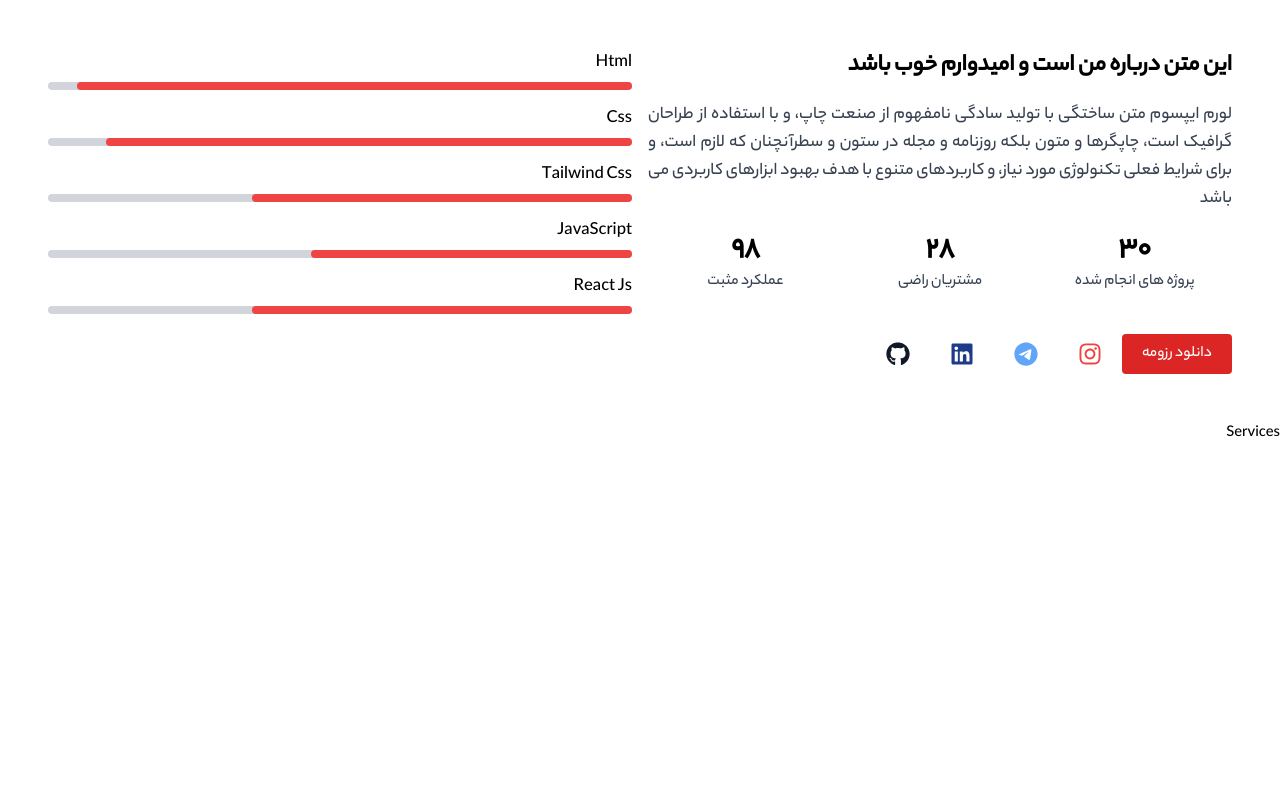
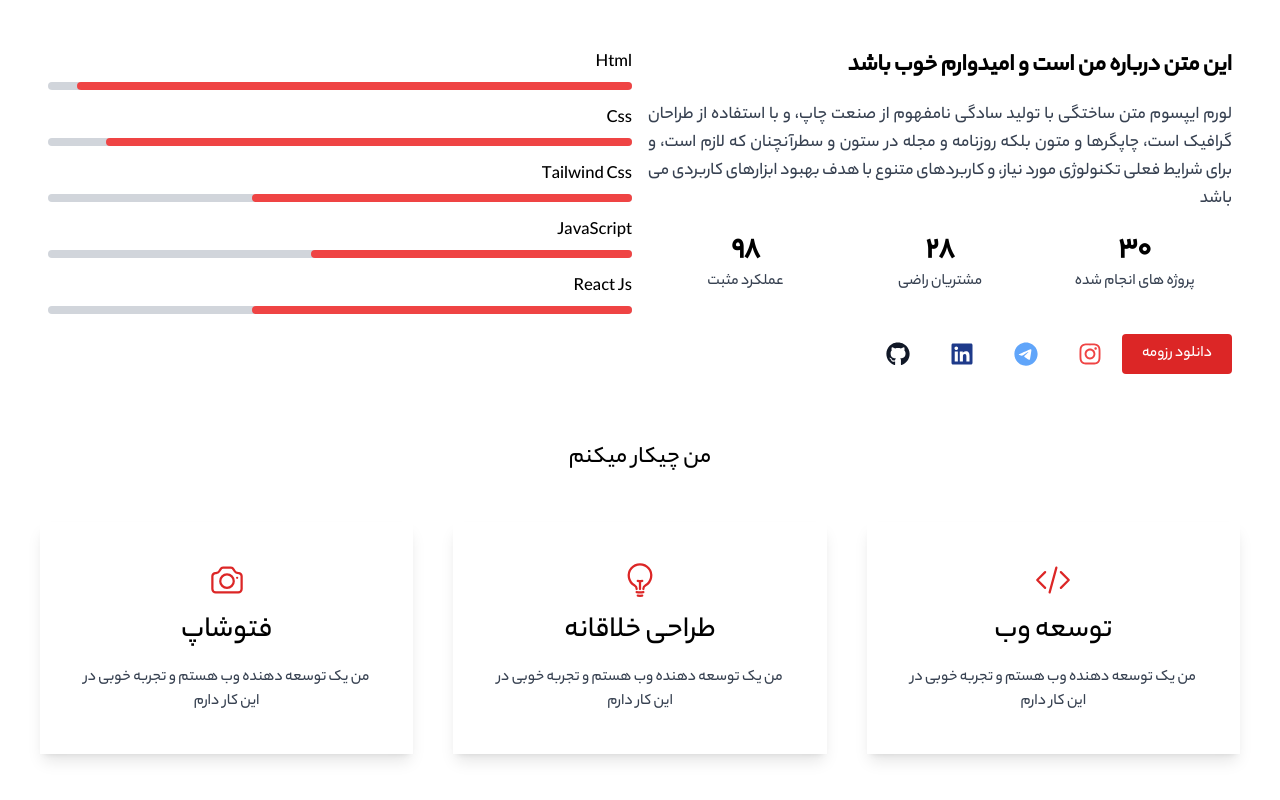
Before and after one commit to alishahi7645/alishahiwebsite, a React (Create React App) app: page / in a window 1280 px wide. Shown: the part 674-1474 px from the top of the page. Before the commit the page ends 1120 px from the top, so only its background shows below. Built offline with nearby package versions, Linux system fonts and the light colour scheme.

Commit message:
end code services

```diff
--- a/src/Components/servics/Services.jsx
+++ b/src/Components/servics/Services.jsx
@@ -1,9 +1,96 @@
-import React from 'react'
+import React from "react";
 
 function Services() {
   return (
-    <div>Services</div>
-  )
+    <div className="services w-full h-full flex align-center justify-center dark:bg-gray-900">
+      <div className="container py-5">
+        <div className="service-title w-full text-center">
+          <h1 className="text-2xl mx-auto text-center dark:text-gray-100">
+            من چیکار میکنم
+          </h1>
+        </div>
+        <div className="services-items mt-2 flex-row md:flex p-5 align-center justify-center ">
+          <div className="s-item shadow-lg p-5 m-5 border-gray-500">
+            <div className="ser-item flex-row align-center justify-center text-center p-5">
+              <div className="ser-icon mb-4">
+                <svg
+                  xmlns="http://www.w3.org/2000/svg"
+                  fill="none"
+                  viewBox="0 0 24 24"
+                  stroke-width="1.5"
+                  stroke="currentColor"
+                  class="w-9 h-9 text-red-600 mx-auto dark:text-red-500"
+                >
+                  <path
+                    stroke-linecap="round"
+                    stroke-linejoin="round"
+                    d="M17.25 6.75 22.5 12l-5.25 5.25m-10.5 0L1.5 12l5.25-5.25m7.5-3-4.5 16.5"
+                  />
+                </svg>
+              </div>
+              <p className="text-3xl dark:text-gray-100 mb-4">توسعه وب</p>
+              <span className="text-gray-700 dark:text-gray-100 mt-3">
+                من یک توسعه دهنده وب هستم و تجربه خوبی در این کار دارم
+              </span>
+            </div>
+          </div>
+          <div className="s-item shadow-lg p-5 m-5 border-gray-500">
+            <div className="ser-item flex-row align-center justify-center text-center p-5">
+              <div className="ser-icon mb-4">
+                <svg
+                  xmlns="http://www.w3.org/2000/svg"
+                  fill="none"
+                  viewBox="0 0 24 24"
+                  stroke-width="1.5"
+                  stroke="currentColor"
+                  class="w-9 h-9 text-red-600 mx-auto dark:text-red-500"
+                >
+                  <path
+                    stroke-linecap="round"
+                    stroke-linejoin="round"
+                    d="M12 18v-5.25m0 0a6.01 6.01 0 0 0 1.5-.189m-1.5.189a6.01 6.01 0 0 1-1.5-.189m3.75 7.478a12.06 12.06 0 0 1-4.5 0m3.75 2.383a14.406 14.406 0 0 1-3 0M14.25 18v-.192c0-.983.658-1.823 1.508-2.316a7.5 7.5 0 1 0-7.517 0c.85.493 1.509 1.333 1.509 2.316V18"
+                  />
+                </svg>
+              </div>
+              <p className="text-3xl dark:text-gray-100 mb-4">طراحی خلاقانه</p>
+              <span className="text-gray-700 dark:text-gray-100 mt-3">
+                من یک توسعه دهنده وب هستم و تجربه خوبی در این کار دارم
+              </span>
+            </div>
+          </div>
+          <div className="s-item shadow-lg p-5 m-5 border-gray-500">
+            <div className="ser-item flex-row align-center justify-center text-center p-5">
+              <div className="ser-icon mb-4">
+                <svg
+                  xmlns="http://www.w3.org/2000/svg"
+                  fill="none"
+                  viewBox="0 0 24 24"
+                  stroke-width="1.5"
+                  stroke="currentColor"
+                  class="w-9 h-9 text-red-600 mx-auto dark:text-red-500"
+                >
+                  <path
+                    stroke-linecap="round"
+                    stroke-linejoin="round"
+                    d="M6.827 6.175A2.31 2.31 0 0 1 5.186 7.23c-.38.054-.757.112-1.134.175C2.999 7.58 2.25 8.507 2.25 9.574V18a2.25 2.25 0 0 0 2.25 2.25h15A2.25 2.25 0 0 0 21.75 18V9.574c0-1.067-.75-1.994-1.802-2.169a47.865 47.865 0 0 0-1.134-.175 2.31 2.31 0 0 1-1.64-1.055l-.822-1.316a2.192 2.192 0 0 0-1.736-1.039 48.774 48.774 0 0 0-5.232 0 2.192 2.192 0 0 0-1.736 1.039l-.821 1.316Z"
+                  />
+                  <path
+                    stroke-linecap="round"
+                    stroke-linejoin="round"
+                    d="M16.5 12.75a4.5 4.5 0 1 1-9 0 4.5 4.5 0 0 1 9 0ZM18.75 10.5h.008v.008h-.008V10.5Z"
+                  />
+                </svg>
+              </div>
+              <p className="text-3xl dark:text-gray-100 mb-4">فتوشاپ</p>
+              <span className="text-gray-700 dark:text-gray-100 mt-3">
+                من یک توسعه دهنده وب هستم و تجربه خوبی در این کار دارم
+              </span>
+            </div>
+          </div>
+        </div>
+      </div>
+    </div>
+  );
 }
 
-export default Services
+export default Services;
```
